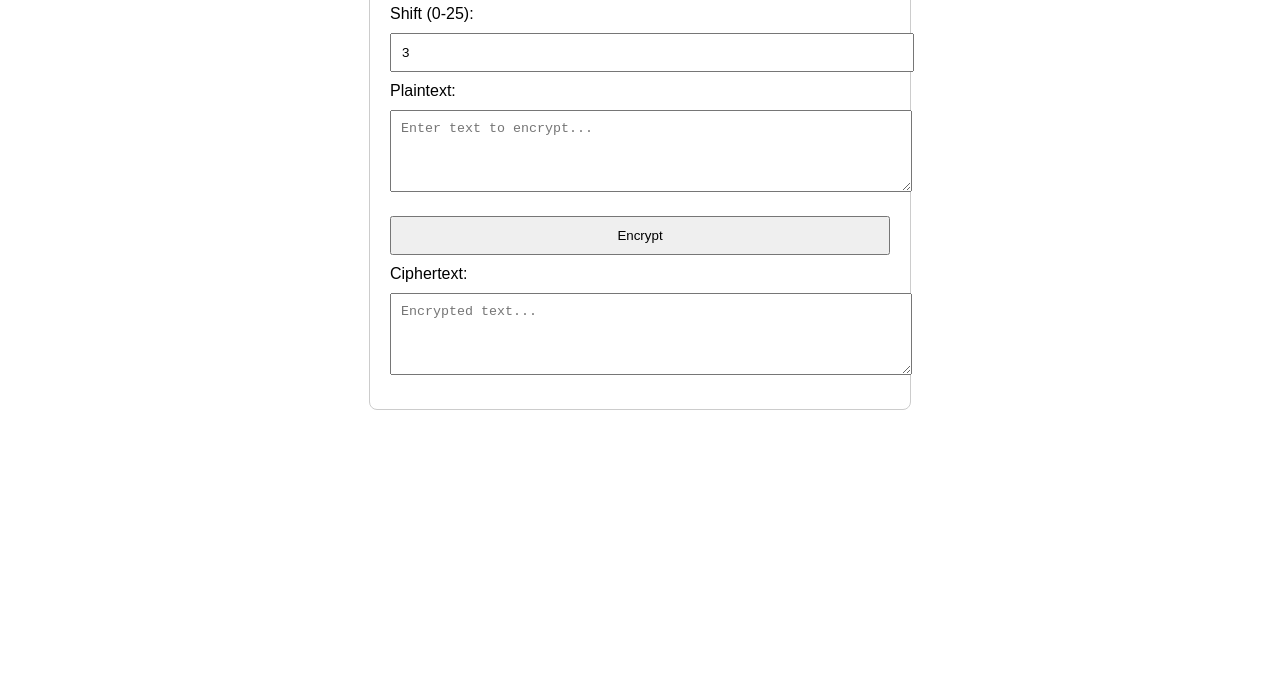
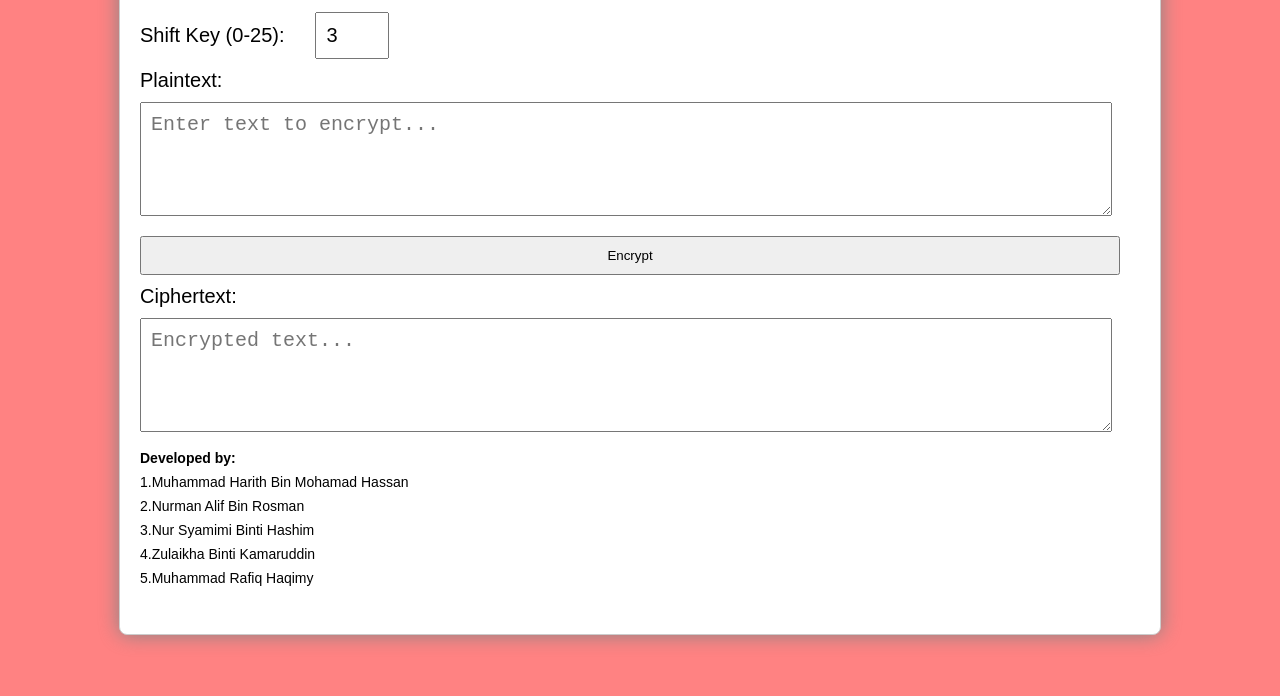
Before and after one commit to nurmanalif/cipher, a plain HTML site: page index.html in a window 1280 px wide. Shown: the part 104-800 px from the top of the page. Drawn offline with Linux system fonts and the light colour scheme.

Commit message:
Update index.html

```diff
--- a/index.html
+++ b/index.html
@@ -8,57 +8,93 @@
         body {
             font-family: Arial, sans-serif;
             margin: 20px;
+            background-color: #ff8282;
         }
         .container {
-            max-width: 500px;
+            display: flex;
+            flex-direction: column;
+            width: 1000px;
             margin: 0 auto;
             padding: 20px;
             border: 1px solid #ccc;
             border-radius: 8px;
+            background-color: white;
+            box-shadow: 0px 0px 20px rgb(133, 133, 133);
         }
         input, textarea, button {
             width: 100%;
             padding: 10px;
             margin: 10px 0;
         }
+        .title{
+            margin-bottom: 20px;
+        }
+        .title h2{
+            font-size: 40px;
+            margin: 0px;
+            text-align: center;
+        }
+        .title p{
+            font-size: 14px;
+            margin-block: 8px;
+        }
+        .flex-row{
+            display: flex;flex-direction: row; align-items: center; font-size: 20px; gap:30px;
+        }
+
     </style>
 </head>
 <body>
     <div class="container">
-        <h2>Shift Cipher Cryptography</h2>
-        <label for="key">Shift (0-25):</label>
-        <input type="number" id="key" min="0" max="25" value="3">
-        <label for="plaintext">Plaintext:</label>
-        <textarea id="plaintext" rows="4" placeholder="Enter text to encrypt..."></textarea>
-        <button onclick="encrypt()">Encrypt</button>
-        <label for="ciphertext">Ciphertext:</label>
-        <textarea id="ciphertext" rows="4" placeholder="Encrypted text..." readonly></textarea>
+        <div class="title">
+            <h2>Shift Cipher Cryptography</h2>
+        </div>
+
+        <div class="flex-row">
+            <p>Shift Key (0-25):</p>
+            <input type="number" id="key" min="0" max="25" value="3" style="width: 50px; font-size: 20px;">
+        </div>
+
+        <label for="plaintext" style="font-size: 20px;">Plaintext:</label>
+        <textarea id="plaintext" rows="4" placeholder="Enter text to encrypt..." style="width: 95%; font-size: 20px;"></textarea>
+        <button onclick="encrypt()" style="width: 98%;">Encrypt</button>
+        <label for="ciphertext" style="font-size: 20px;">Ciphertext:</label>
+        <textarea id="ciphertext" rows="4" placeholder="Encrypted text..." style="width: 95%; font-size: 20px;" readonly></textarea>
+
+        <div class="title">
+
+            <b><p>Developed by:</p></b>
+            <p>1.Muhammad Harith Bin Mohamad Hassan </p>
+            <p>2.Nurman Alif Bin Rosman</p>
+            <p>3.Nur Syamimi Binti Hashim</p>
+            <p>4.Zulaikha Binti Kamaruddin </p>
+            <p>5.Muhammad Rafiq Haqimy</p>
+        </div>
     </div>
 
     <script>
 
         function encrypt() {
-            //get input from html
+            //step 1: get input from html
             const key = parseInt(document.getElementById('key').value);
             const plaintext = document.getElementById('plaintext').value;
 
-            //string to splitted char ('h' 'e' 'l' 'l' 'o')
+            //step 2: string to splitted char ('h' 'e' 'l' 'l' 'o')
             const splitted = plaintext.split('');
-            console.log(splitted);
-
 
             const textValue=[];
             const afterValue=[];
             const newChar=[];
             var encryptedText = '';
 
+            //step 3: start loop
             for (let i = 0; i < splitted.length; i++) {
                 console.log(splitted[i]);
 
-                //check each splitted char, then convert to textvalue (0-26);
+                // step 4: check each splitted char, then convert to textvalue (0-26);
                 switch (splitted[i]) {
                     case 'a':
-                        textValue[i] = 0;
+                        textValue[i] = 0;   // char a = value 0.....
                         break;
                     case 'b':
                         textValue[i] = 1;
@@ -136,18 +172,18 @@
                         textValue[i] = 25;
                         break;
                     default:
-                        textValue[i] = 99; // For any character not in a-z
+                        textValue[i] = 99; // For 'space'
                 }
 
-                if (textValue[i] != 99){   //if not space
+                if (textValue[i] != 99){   // step 5: check if not 'space', then add value with key ex. 0 (a) + 3 (key)
 
                     afterValue[i] = (textValue[i] + key + 26) % 26;  // +26 (so that can accept negative key)
                 }
-                else{
+                else{   // step 6: if 'space', no need add key
                     afterValue[i] = 99;
                 }
 
-
+                // step 7: take the (value+key) then change to char back
                 switch (afterValue[i]) {
                     case 0:
                         newChar[i] = 'a';
@@ -228,17 +264,14 @@
                         newChar[i] = 'z';
                         break;
                     default:
-                        newChar[i] = ' '; // For any value not in 0-25
+                        newChar[i] = ' '; // For 'space'
                 }
 
-                console.log(newChar[i]);
-                encryptedText = encryptedText + newChar[i];
-            }
+                encryptedText = encryptedText + newChar[i]; //combine char every loop
 
+            }//end loop
 
-            //const ciphertext = shiftString(plaintext, key);
-
-            document.getElementById('ciphertext').value = encryptedText;
+            document.getElementById('ciphertext').value = encryptedText; //send to html
         }
     </script>
 </body>
```
